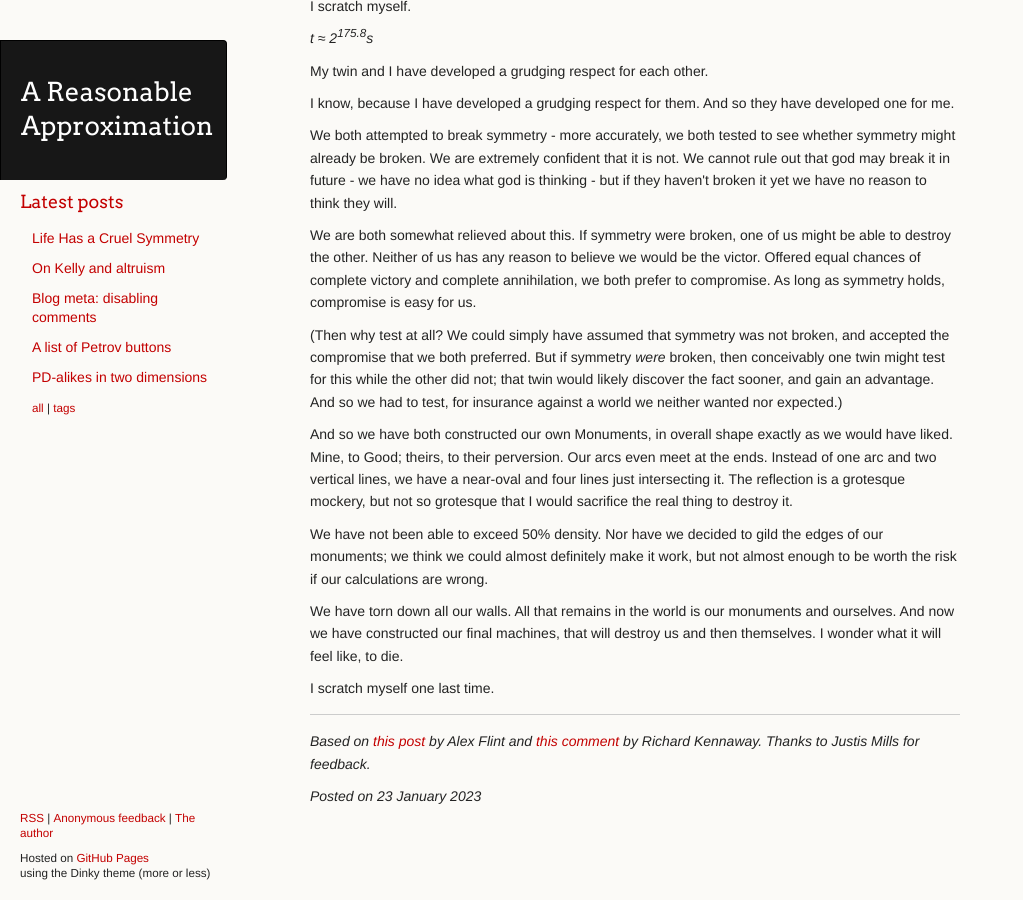
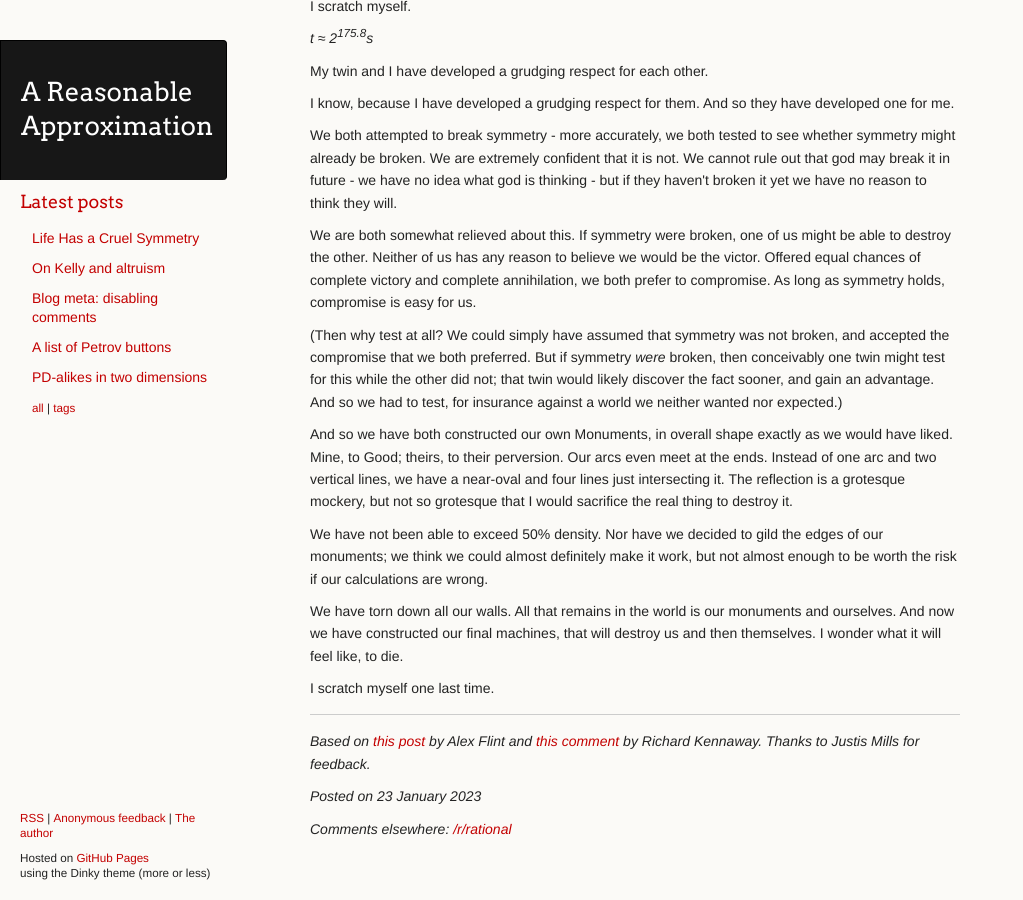
Before and after one commit to ChickenProp/chickenprop.github.com, a Jekyll site: the page built from _posts/2023-01-23-life-has-a-cruel-symmetry.md, in a window 1280 px wide and 900 px high, scrolled down 4756 px. Shown: the whole window, without its empty margins (0-1023 px from the left). Built offline with Jekyll 4.4.1, drawn with Linux system fonts in a browser that asks for light colours; nearby versions of some CDN libraries.

Commit message:
External comments.

```diff
--- a/_posts/2023-01-23-life-has-a-cruel-symmetry.md
+++ b/_posts/2023-01-23-life-has-a-cruel-symmetry.md
@@ -2,6 +2,9 @@
 title: Life Has a Cruel Symmetry
 layout: post
 lw_xpost: true
+external_comments:
+  - name: /r/rational
+    url: https://www.reddit.com/r/rational/comments/10kaxij/c_life_has_a_cruel_symmetry/
 ---
 *t ≈ 0s*
 
```
